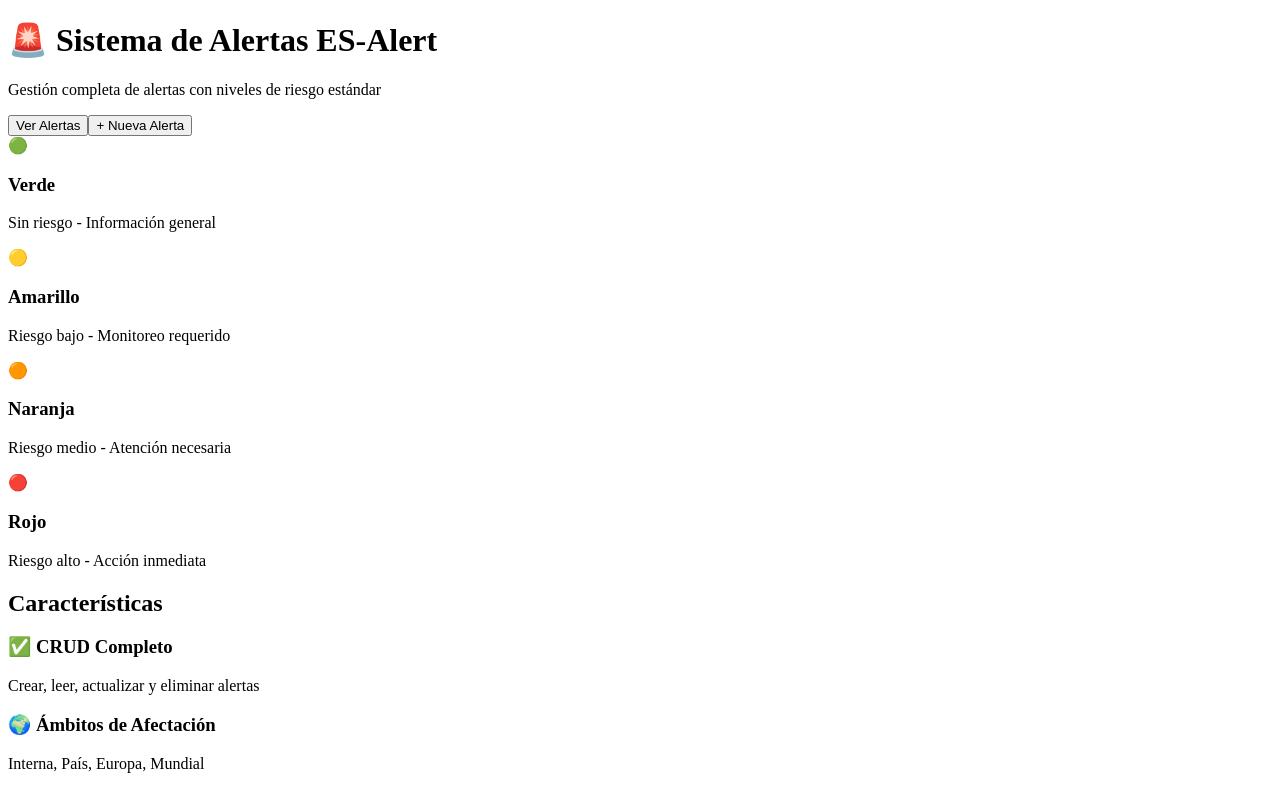
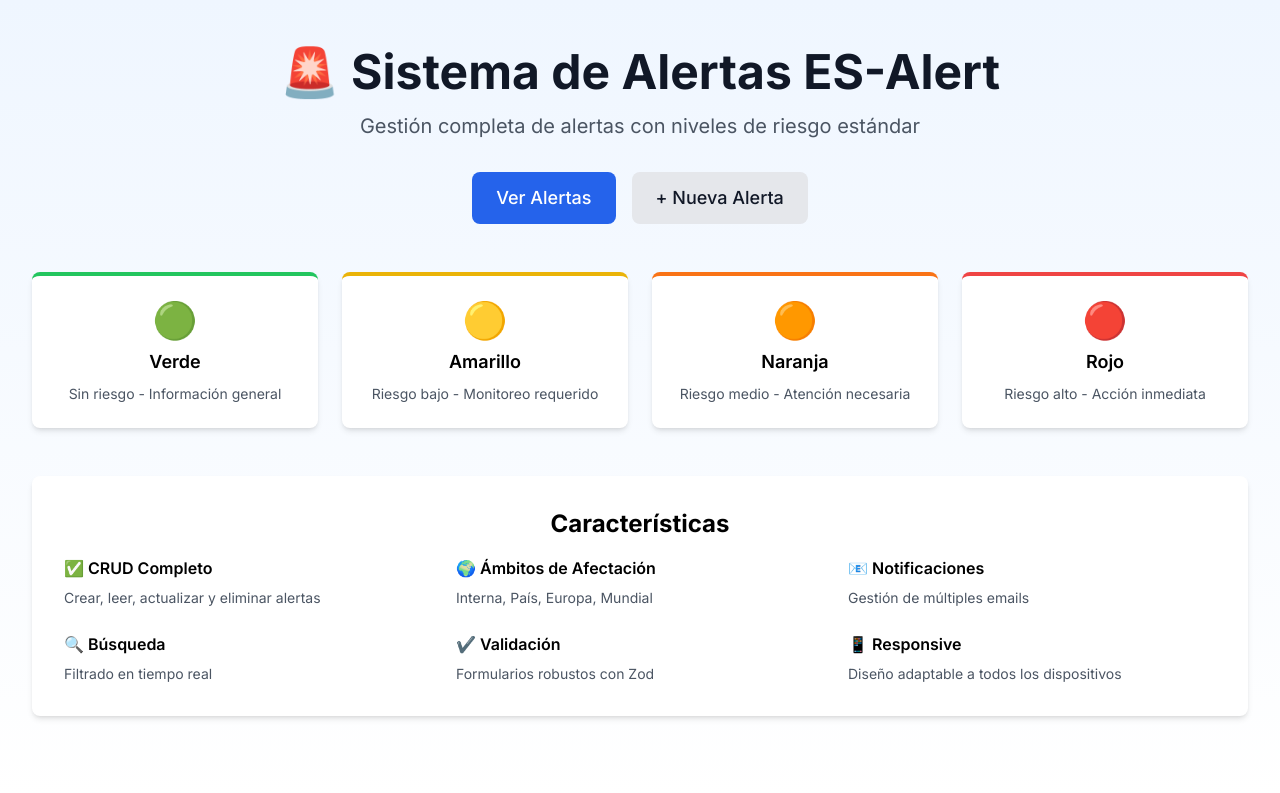
Before and after one commit to GoreML/sistema-alertas-esalert, a Next.js app: page / in a window 1280 px wide. Shown: the top 793 px of the page. Built offline with nearby package versions, Linux system fonts and the light colour scheme.

Commit message:
feat: Add app layout with Toaster

```diff
--- /dev/null
+++ b/app/layout.tsx
@@ -0,0 +1,26 @@
+import type { Metadata } from 'next';
+import { Inter } from 'next/font/google';
+import './globals.css';
+import { Toaster } from 'react-hot-toast';
+
+const inter = Inter({ subsets: ['latin'] });
+
+export const metadata: Metadata = {
+  title: 'Sistema de Alertas ES-Alert',
+  description: 'Sistema CRUD de gestión de alertas siguiendo el estándar ES-Alert',
+};
+
+export default function RootLayout({
+  children,
+}: {
+  children: React.ReactNode;
+}) {
+  return (
+    <html lang="es">
+      <body className={inter.className}>
+        <Toaster position="top-right" />
+        {children}
+      </body>
+    </html>
+  );
+}
```
